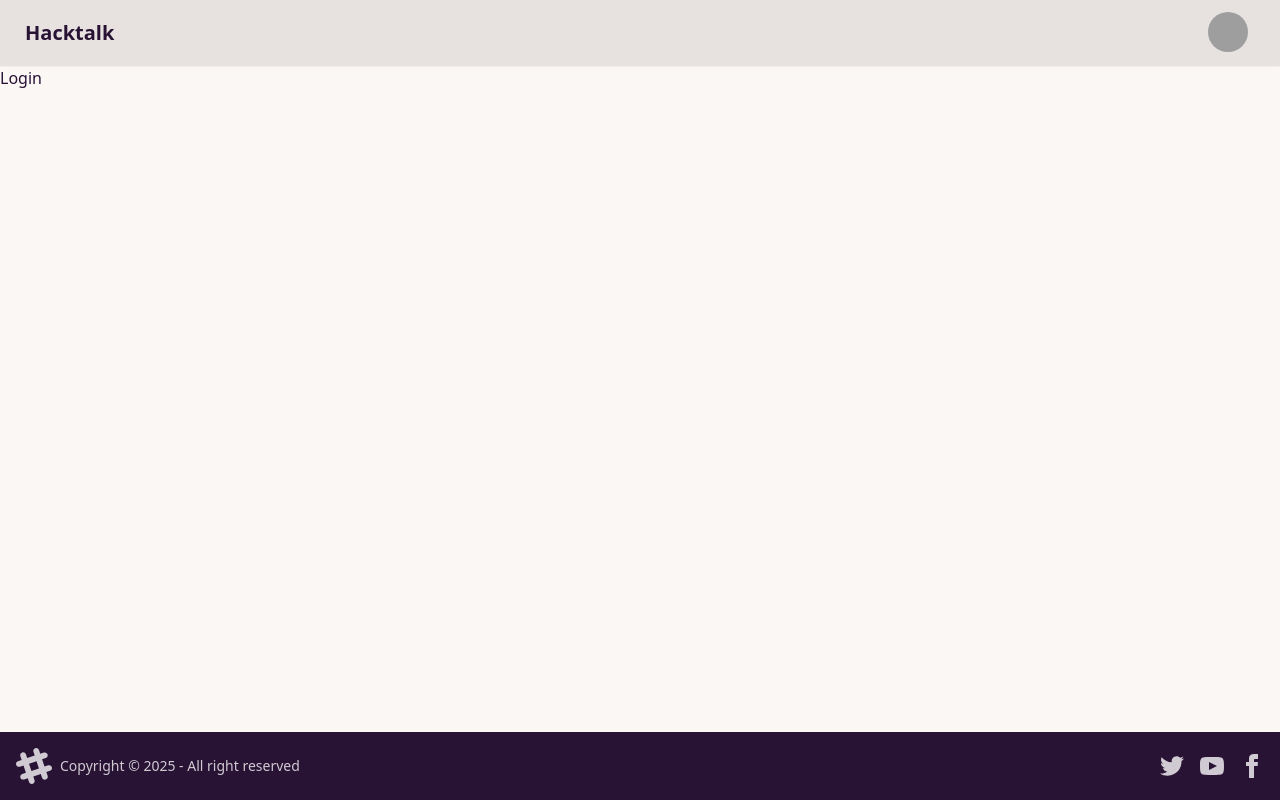
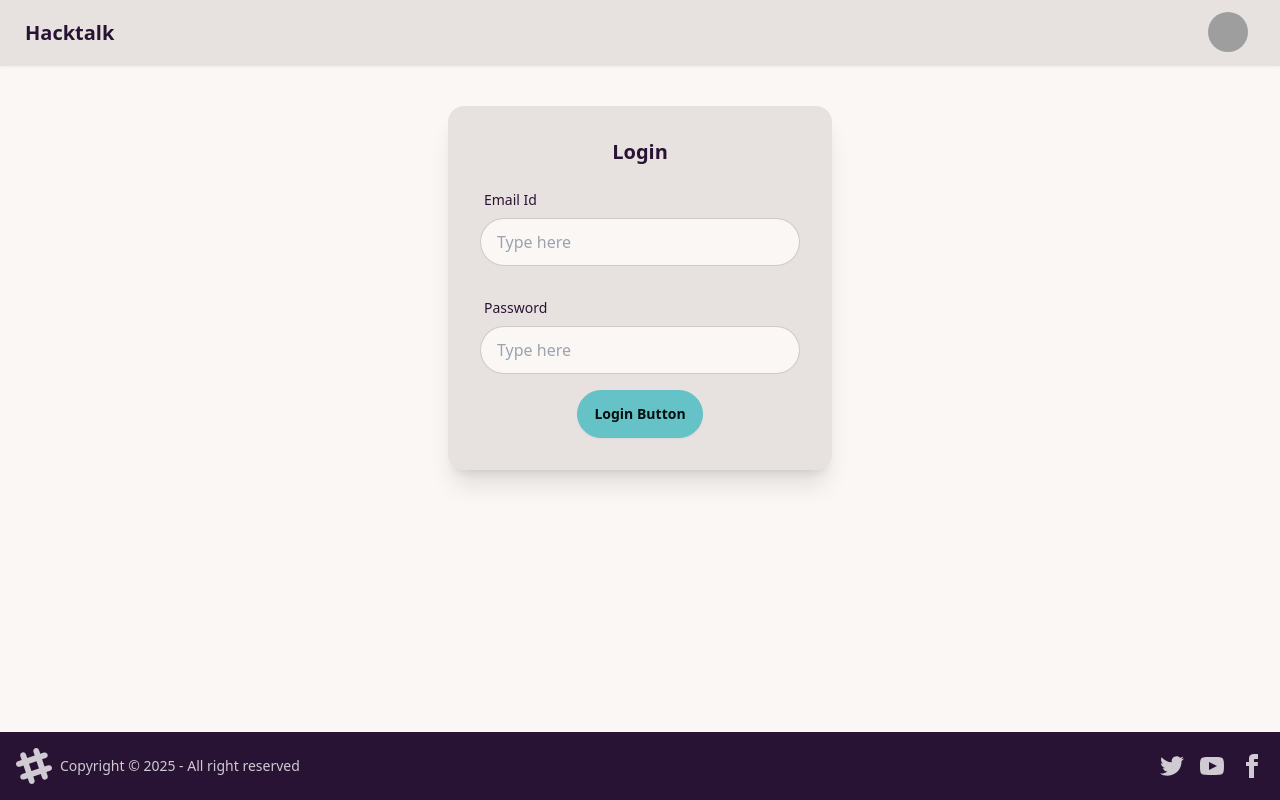
Before and after one commit to CodeTitan77/Hacktalk-Frontend, a React (Vite) app in the folder Hacktalk Frontend/: page /login in a window 1280 px wide. Built offline with nearby package versions, Linux system fonts and the light colour scheme; grey boxes are pictures that could not be loaded.

Commit message:
Integrated Login page wit Apis

```diff
--- a/Hacktalk Frontend/package.json
+++ b/Hacktalk Frontend/package.json
@@ -11,7 +11,8 @@
   },
   "dependencies": {
     "@reduxjs/toolkit": "^2.2.7",
-    "axios": "^1.7.7",
+    "axios": "^1.11.0",
+    "cors": "^2.8.5",
     "react": "^18.3.1",
     "react-dom": "^18.3.1",
     "react-redux": "^9.1.2",
--- a/Hacktalk Frontend/src/Login.jsx
+++ b/Hacktalk Frontend/src/Login.jsx
@@ -1,9 +1,55 @@
+import { useState } from "react";
+import axios from "axios";
 
 
 const Login = () => {
+  const [emailId,setEmailId]=useState("");
+    const [password,setPassword]=useState("");
+    const handleLogin= async()=>{
+      try{
+         const res=  await axios.post("http://localhost:7777/login",{
+        emailId,
+        password,
+
+      },{
+        withCredentials:true
+      });
+
+      }
+      catch(error){
+        console.log(error);
+
+      }
+
+
+    };
   return (
-    <div>
-      Login
+    <div className="flex justify-center my-10">
+    <div className="card bg-base-300 w-96 shadow-xl">
+  <div className="card-body">
+    <h2 className="card-title justify-center">Login</h2>
+   <label className="form-control w-full max-w-xs my-2 ">
+  <div className="label">
+    <span className="label-text">Email Id </span>
+
+  </div>
+  <input value={emailId} onChange={(e)=>setEmailId(e.target.value)}type="text" placeholder="Type here" className="input input-bordered w-full max-w-xs" />
+
+</label>
+ <label className="form-control w-full max-w-xs my-2 ">
+  <div className="label">
+    <span className="label-text">Password </span>
+
+  </div>
+  <input value={password} onChange={(event)=>setPassword(event.target.value)} type="text" placeholder="Type here" className="input input-bordered w-full max-w-xs" />
+
+</label>
+
+    <div className="card-actions justify-center">
+      <button className="btn btn-primary" onClick={handleLogin}>Login Button</button>
+    </div>
+  </div>
+</div>
     </div>
   )
 }
```
Also changed, not shown: 1 other file (tests, documents, lock files or other folders).
